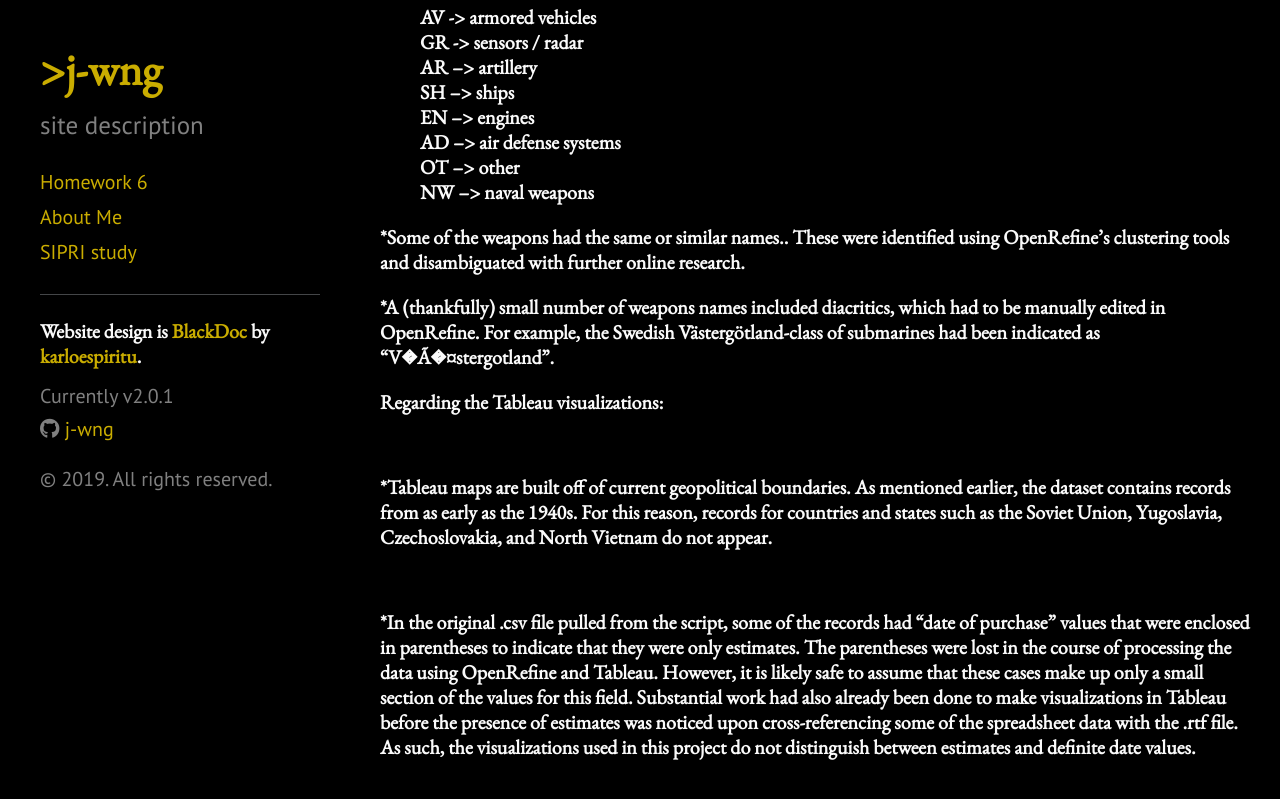
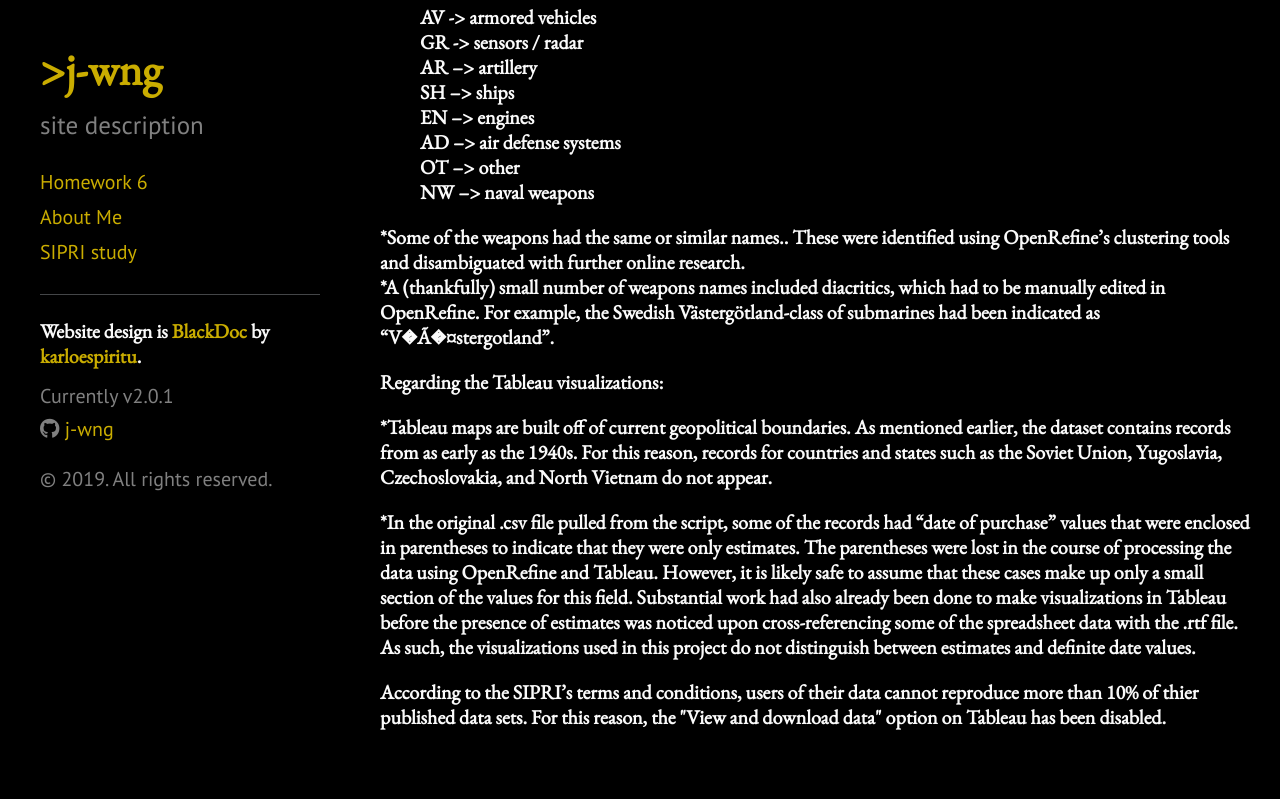
Before and after one commit to j-wng/j-wng.github.io, a Jekyll site: the page built from aboutproject.html, in a window 1280 px wide and 900 px high, scrolled down 992 px. Shown: the top 799 px of the window. Built offline with Jekyll 4.4.1, drawn with Linux system fonts in a browser that asks for light colours; nearby versions of some CDN libraries.

Commit message:
Update aboutproject.html

```diff
--- a/aboutproject.html
+++ b/aboutproject.html
@@ -62,16 +62,21 @@ This project was built using data from the most recent update (March 11, 2019) o
   <h5>
   *Some of the fields in the .csv utilize acronyms that are not explicitly clarified in the SIPRI’s “Sources and Methods” page. This applies for the field “Weapons_Category”, wherein the following acronym spell-outs were made:</li>
     <o1><li><h5>AC -> aircraft<br>MI -> missiles<br>AV -> armored vehicles<br>GR -> sensors / radar<br>AR –> artillery<br>SH –> ships<br>EN –> engines<br>AD –> air defense systems<br>OT –> other<br>NW –> naval weapons<br></h5></li></ol>
-
-   <li><h5>*Some of the weapons had the same or similar names.. These were identified using OpenRefine’s clustering tools and disambiguated with further online research.</h5></li>
-   <li><h5>*A (thankfully) small number of weapons names included diacritics, which had to be manually edited in OpenRefine. For example, the Swedish Västergötland-class of submarines had been indicated as “V�Ã�¤stergotland”.</h5></li>
+</ol>
+<o1>
+  <li>
+   <h5>*Some of the weapons had the same or similar names.. These were identified using OpenRefine’s clustering tools and disambiguated with further online research.<br>*A (thankfully) small number of weapons names included diacritics, which had to be manually edited in OpenRefine. For example, the Swedish Västergötland-class of submarines had been indicated as “V�Ã�¤stergotland”.</h5>
+  </li>
 </ol>
 </p>
 
 <p>
-  <h5>Regarding the Tableau visualizations:</h5><br>
-      <h5>*Tableau maps are built off of current geopolitical boundaries. As mentioned earlier, the dataset contains records from as early as the 1940s. For this reason, records for countries and states such as the Soviet Union, Yugoslavia, Czechoslovakia, and North Vietnam do not appear.</h5><br>
-      <h5>*In the original .csv file pulled from the script, some of the records had “date of purchase” values that were enclosed in parentheses to indicate that they were only estimates. The parentheses were lost in the course of processing the data using OpenRefine and Tableau. However, it is likely safe to assume that these cases make up only a small section of the values for this field. Substantial work had also already been done to make visualizations in Tableau before the presence of estimates was noticed upon cross-referencing some of the spreadsheet data with the .rtf file. As such, the visualizations used in this project do not distinguish between estimates and definite date values.</h5><br>
+  <h5>Regarding the Tableau visualizations:</h5>
+      <h5>*Tableau maps are built off of current geopolitical boundaries. As mentioned earlier, the dataset contains records from as early as the 1940s. For this reason, records for countries and states such as the Soviet Union, Yugoslavia, Czechoslovakia, and North Vietnam do not appear.</h5>
+      <h5>*In the original .csv file pulled from the script, some of the records had “date of purchase” values that were enclosed in parentheses to indicate that they were only estimates. The parentheses were lost in the course of processing the data using OpenRefine and Tableau. However, it is likely safe to assume that these cases make up only a small section of the values for this field. Substantial work had also already been done to make visualizations in Tableau before the presence of estimates was noticed upon cross-referencing some of the spreadsheet data with the .rtf file. As such, the visualizations used in this project do not distinguish between estimates and definite date values.</h5>
 </p>
 
+<p>
+  <h5>According to the SIPRI’s terms and conditions, users of their data cannot reproduce more than 10% of thier published data sets. For this reason, the "View and download data" option on Tableau has been disabled.</h5>
+</p>
 </body>
```
